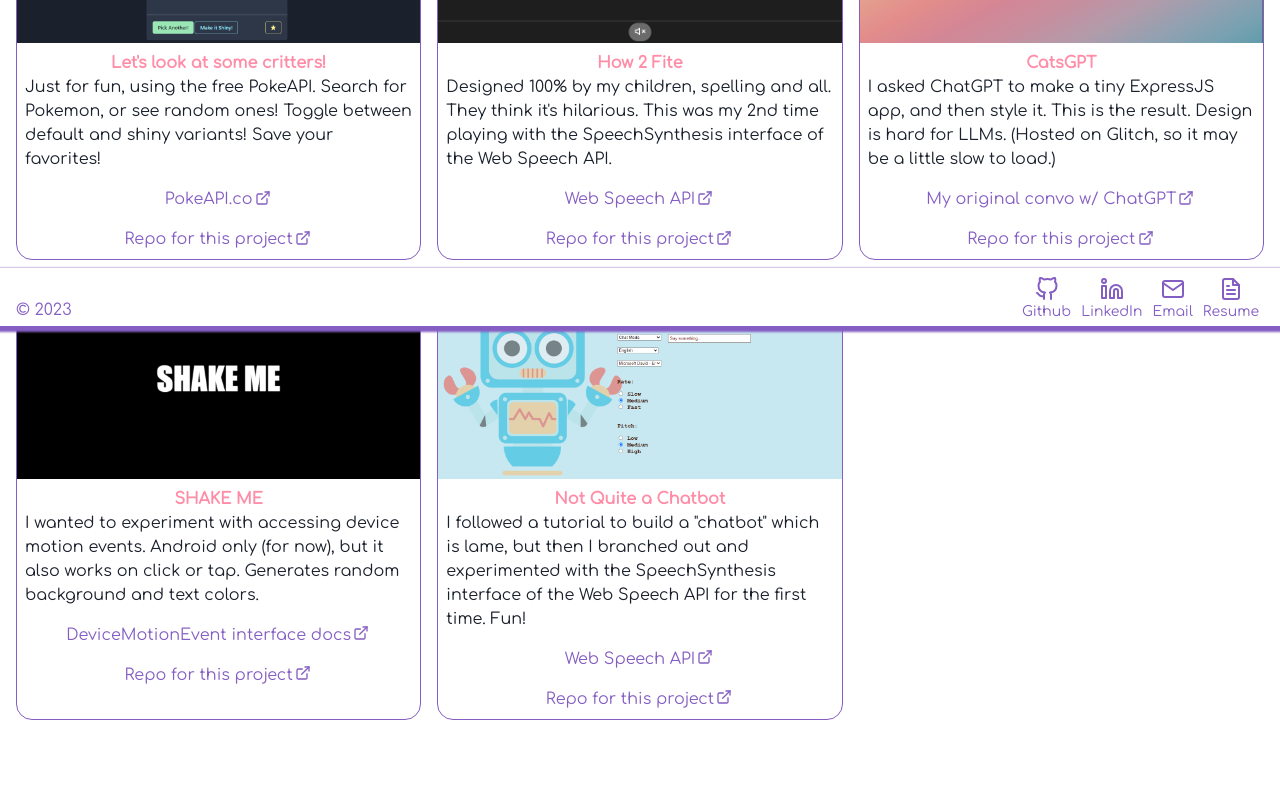
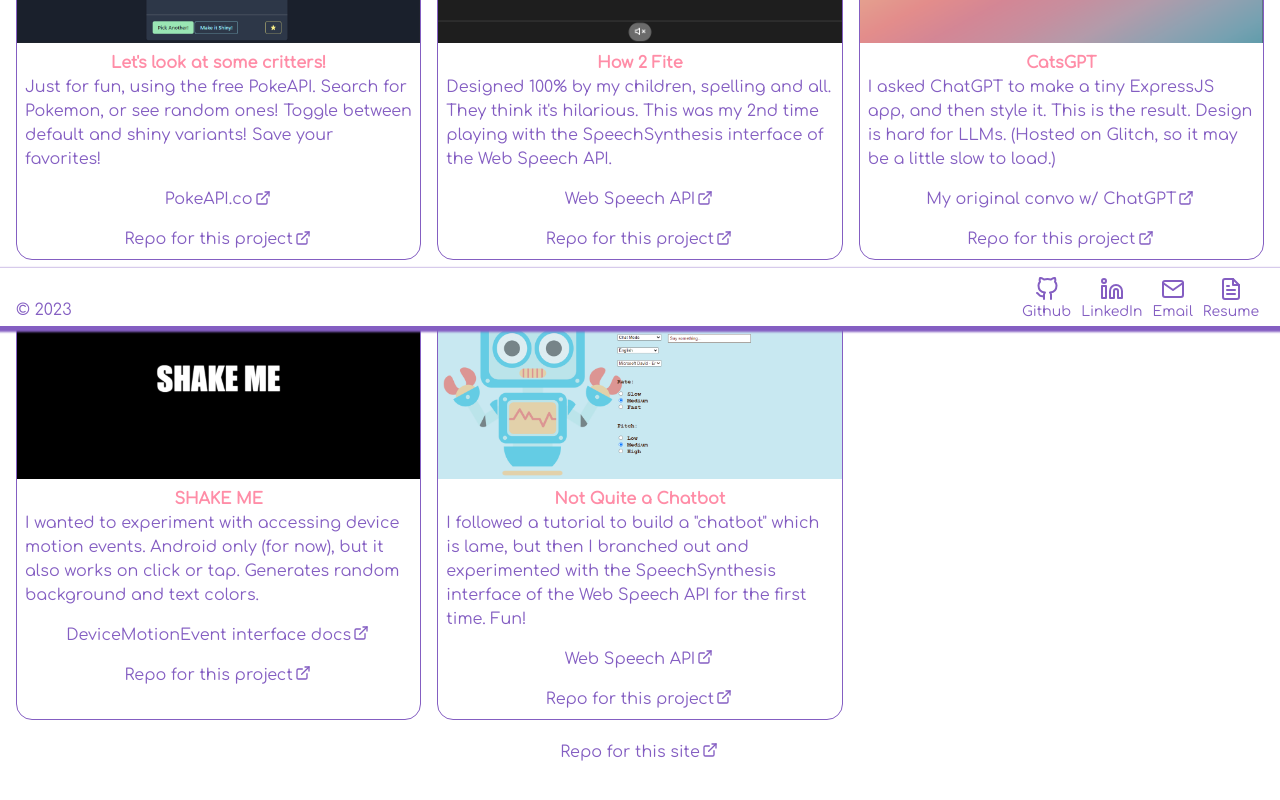
Before and after one commit to the-amber-joy/portfolio, a React (Vite) app: page / in a window 1280 px wide. Shown: the part 474-1274 px from the top of the page. Built offline with nearby package versions, Linux system fonts and the light colour scheme.

Commit message:
highlight text on hover

```diff
--- a/src/components/Portfolio/Portfolio.module.css
+++ b/src/components/Portfolio/Portfolio.module.css
@@ -1,17 +1,21 @@
-.borderDark {
+.portfolioItemDark {
   border-color: var(--chakra-colors-brand-ajCheez);
+  color: var(--chakra-colors-brand-ajCheez);
 }
 
-.borderDark:hover {
+.portfolioItemDark:hover {
   border-color: var(--chakra-colors-brand-ajPink);
-  transition: border-color 0.2s ease-in;
+  color: var(--chakra-colors-brand-ajPink);
+  transition: border-color 0.2s ease-in, color 0.2s ease-in;
 }
 
-.borderLight {
+.portfolioItemLight {
   border-color: var(--chakra-colors-brand-ajPurple);
+  color: var(--chakra-colors-brand-ajPurple);
 }
 
-.borderLight:hover {
+.portfolioItemLight:hover {
   border-color: var(--chakra-colors-brand-ajMagenta);
-  transition: border-color 0.2s ease-in;
+  color: var(--chakra-colors-brand-ajMagentaLvls-400);
+  transition: border-color 0.2s ease-in, color 0.2s ease-in;
 }
--- a/src/components/Portfolio/PortfolioItem.tsx
+++ b/src/components/Portfolio/PortfolioItem.tsx
@@ -1,3 +1,4 @@
+import { ExternalLinkIcon } from "@chakra-ui/icons";
 import {
   Center,
   Image,
@@ -9,9 +10,8 @@
   useTheme,
 } from "@chakra-ui/react";
 
+import styles from "./Portfolio.module.css";
 import { PortfolioItemType } from "./PortfolioList";
-import styles from "./Portfolio.module.css";
-import { ExternalLinkIcon } from "@chakra-ui/icons";
 
 const PortolioItem = ({ item }: { item: PortfolioItemType }) => {
   const { colorMode } = useColorMode();
@@ -19,7 +19,11 @@
 
   return (
     <LinkBox
-      className={colorMode === "dark" ? styles.borderDark : styles.borderLight}
+      className={
+        colorMode === "dark"
+          ? styles.portfolioItemDark
+          : styles.portfolioItemLight
+      }
       borderWidth="1.5px"
       overflow="hidden"
       borderRadius="1rem"
@@ -28,7 +32,15 @@
         <Image src={item.pic} alt={item.title} />
       </LinkOverlay>
       <Center flexDirection={"column"} p={2}>
-        <Text as="b" color={colors.brand.ajPinkLvls["600"]}>
+        <Text
+          as="b"
+          color={colors.brand.ajPinkLvls["600"]}
+          className={
+            colorMode === "dark"
+              ? styles.portfolioItemDark
+              : styles.portfolioItemLight
+          }
+        >
           {item.title}
         </Text>
         <Text>{item.description}</Text>
--- a/src/components/Portfolio/PortfolioList.tsx
+++ b/src/components/Portfolio/PortfolioList.tsx
@@ -1,4 +1,5 @@
-import { Heading, SimpleGrid } from "@chakra-ui/react";
+import { ExternalLinkIcon } from "@chakra-ui/icons";
+import { Box, Center, Heading, Link, SimpleGrid } from "@chakra-ui/react";
 import { map } from "lodash";
 
 import PortfolioItem from "./PortfolioItem";
@@ -77,21 +78,26 @@
 
 const PortfolioList = () => {
   return (
-    <>
+    <Box marginBottom={"75px"}>
       <Heading size={"sm"} my={4}>
         Here are some of the dumb little things I've made in my spare time:
       </Heading>
-      <SimpleGrid
-        minChildWidth="sm"
-        spacing={4}
-        columns={3}
-        marginBottom={"75px"}
-      >
+      <SimpleGrid minChildWidth="sm" spacing={4} columns={3}>
         {map(portfolioItems, (item, i) => (
           <PortfolioItem item={item} key={i} />
         ))}
       </SimpleGrid>
-    </>
+      <Center>
+        <Link
+          href="https://github.com/the-amber-joy/portfolio"
+          isExternal
+          marginTop={5}
+        >
+          Repo for this site
+          <ExternalLinkIcon marginX="2px" marginBottom={1} />
+        </Link>
+      </Center>
+    </Box>
   );
 };
 
```
